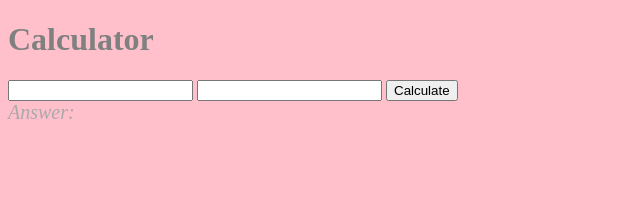
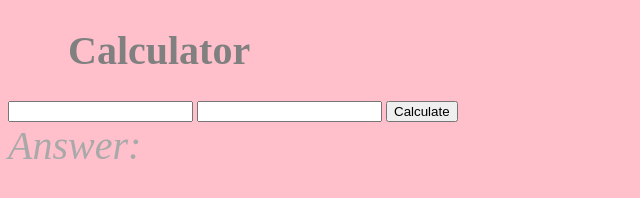
Before and after one commit to misramz/JScodingHW, a plain HTML site: page index.html in a window 1280 px wide. Shown: the whole page, without its empty margins (0-640 px from the left). Drawn offline with Linux system fonts and the light colour scheme.

Commit message:
font size and style changes

```diff
--- a/css/main.css
+++ b/css/main.css
@@ -1,14 +1,21 @@
 body {
   background-color: pink;
+
 }
 
 
 h1 {
   color: grey;
+  font-size: 40px;
+  margin-left: 60px;
+
 }
 .answer {
   color: darkgrey;
-  font-size: 20px;
+  font-size: 40px;
   font-style: oblique;
 
 }
+.calculate {
+
+}
```
